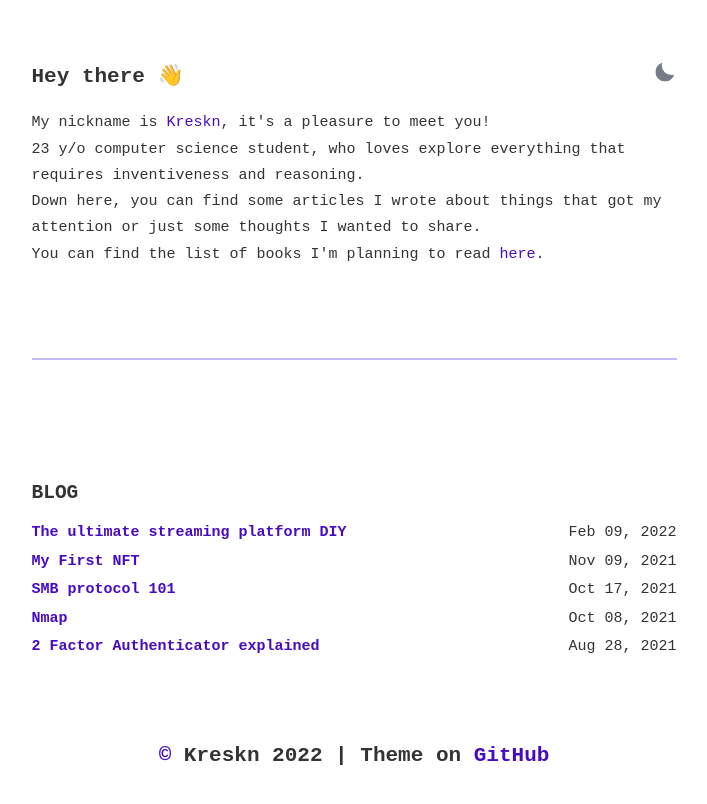
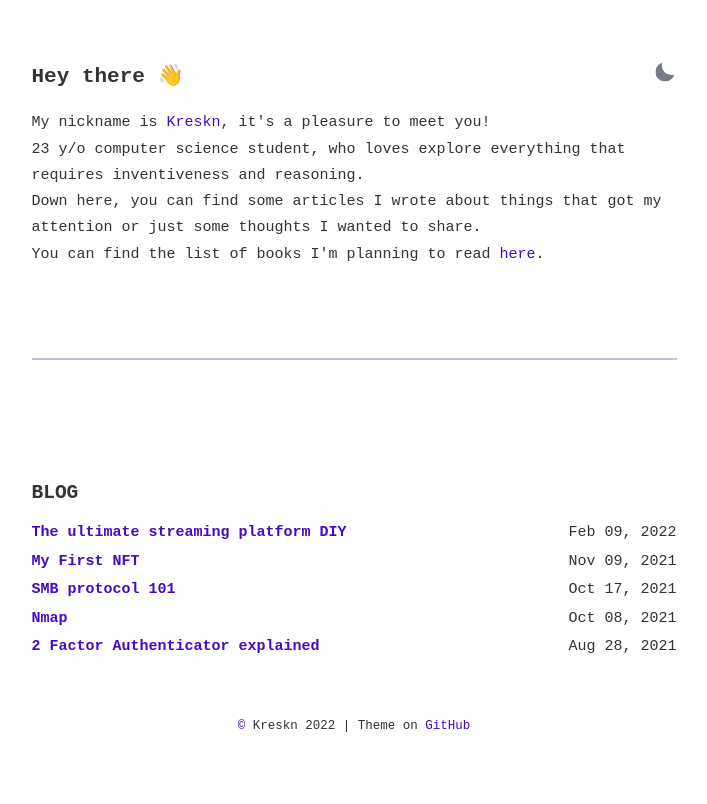
Before and after one commit to kreskn/68ef9c509a99e6ed1fc7514cdeea95c9, a Jekyll site: the page built from index.html, in a window 1280 px wide. Shown: the top 804 px of the page, without its empty margins (286-993 px from the left). Built offline with Jekyll 4.4.1, drawn with Linux system fonts in a browser that asks for light colours.

Commit message:
Update footer.html

```diff
--- a/_includes/footer.html
+++ b/_includes/footer.html
@@ -6,7 +6,7 @@
   <link rel="preconnect" href="https://cdnjs.cloudflare.com">
   <link rel="stylesheet" href="https://cdnjs.cloudflare.com/ajax/libs/font-awesome/4.7.0/css/font-awesome.min.css">
 
-  <h1 class="small">
+  <small>
 <center>
 <a href=" " title="Some rights reserved">&copy;</a> Kreskn {{ site.time | date: '%Y' }} | Theme on <a href="https://github.com/P0WEX/Gesko">GitHub</a>
   </center>
@@ -16,6 +16,6 @@
     {% endcapture %}
     {{ include_to_scssify | scssify }}
   </style>
-</h1>
+</small>
 
 </head>
```
